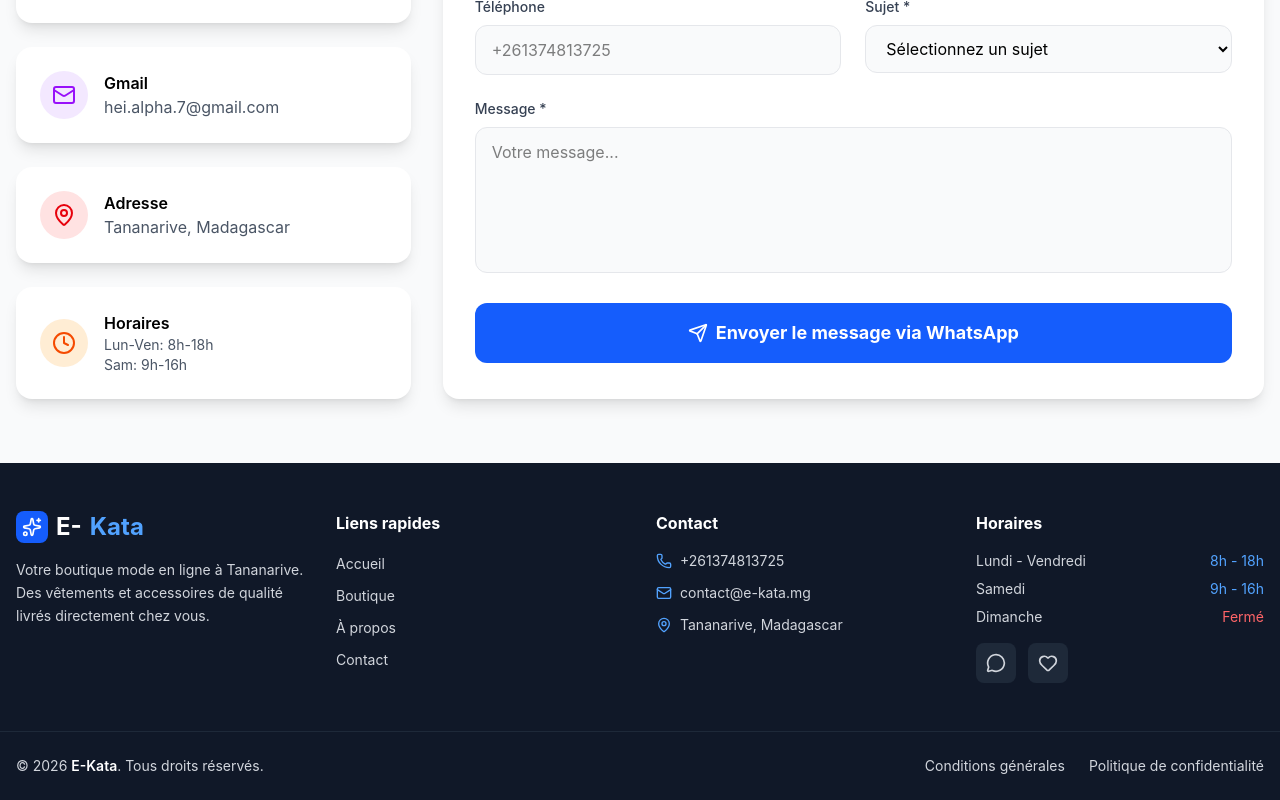
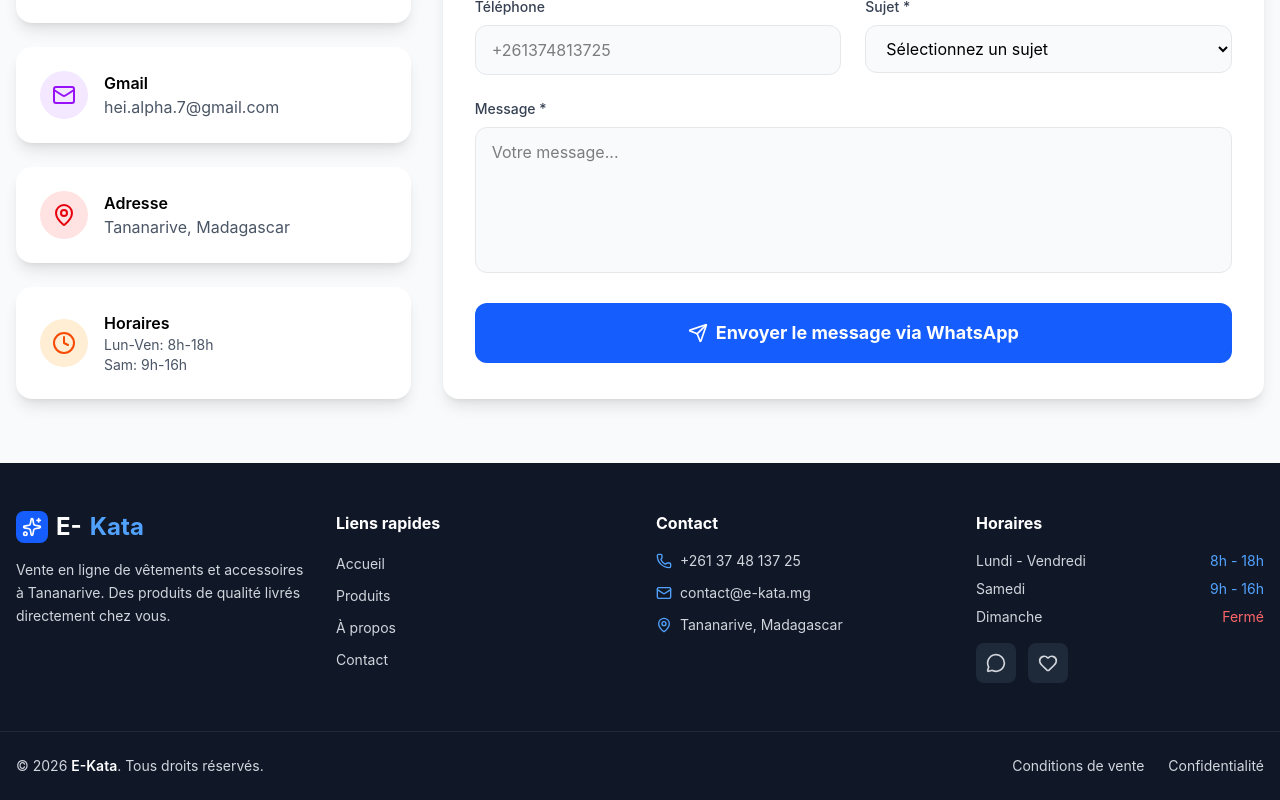
Before and after one commit to Alpha2630/E-kata_project, a React (Vite) app: page /contact in a window 1280 px wide. Shown: the part 506-1306 px from the top of the page. Built offline with nearby package versions, Linux system fonts and the light colour scheme.

Commit message:
fix: update footer text to reflect online store instead of boutique

```diff
--- a/src/components/Footer.tsx
+++ b/src/components/Footer.tsx
@@ -6,7 +6,6 @@ const Footer = () => {
 
   return (
     <footer className="bg-gray-900 text-gray-300">
-      {/* Main Footer */}
       <div className="container mx-auto px-4 py-12">
         <div className="grid grid-cols-1 md:grid-cols-2 lg:grid-cols-4 gap-8">
           {/* Brand */}
@@ -18,7 +17,7 @@ const Footer = () => {
               E-<span className="text-blue-400">Kata</span>
             </Link>
             <p className="text-sm leading-relaxed">
-              Votre boutique mode en ligne à Tananarive. Des vêtements et accessoires de qualité livrés directement chez vous.
+              Vente en ligne de vêtements et accessoires à Tananarive. Des produits de qualité livrés directement chez vous.
             </p>
           </div>
 
@@ -30,7 +29,7 @@ const Footer = () => {
                 <Link to="/" className="text-sm hover:text-blue-400 transition-colors">Accueil</Link>
               </li>
               <li>
-                <Link to="/shop" className="text-sm hover:text-blue-400 transition-colors">Boutique</Link>
+                <Link to="/shop" className="text-sm hover:text-blue-400 transition-colors">Produits</Link>
               </li>
               <li>
                 <Link to="/about" className="text-sm hover:text-blue-400 transition-colors">À propos</Link>
@@ -47,7 +46,7 @@ const Footer = () => {
             <ul className="space-y-3">
               <li className="flex items-center gap-2 text-sm">
                 <Phone className="w-4 h-4 text-blue-400 flex-shrink-0" />
-                <span>+261374813725</span>
+                <span>+261 37 48 137 25</span>
               </li>
               <li className="flex items-center gap-2 text-sm">
                 <Mail className="w-4 h-4 text-blue-400 flex-shrink-0" />
@@ -60,7 +59,7 @@ const Footer = () => {
             </ul>
           </div>
 
-          {/* Opening Hours & Social */}
+          {/* Hours & Social */}
           <div>
             <h3 className="font-bold text-white mb-4">Horaires</h3>
             <ul className="space-y-2 text-sm">
@@ -78,10 +77,9 @@ const Footer = () => {
               </li>
             </ul>
 
-            {/* Social Links */}
             <div className="flex gap-3 mt-4">
               <a
-                href="https://wa.me/261340000000"
+                href="https://wa.me/261374813725"
                 target="_blank"
                 rel="noopener noreferrer"
                 className="w-10 h-10 bg-gray-800 hover:bg-green-600 rounded-lg flex items-center justify-center transition-colors"
@@ -103,15 +101,14 @@ const Footer = () => {
         </div>
       </div>
 
-      {/* Bottom Bar */}
       <div className="border-t border-gray-800">
         <div className="container mx-auto px-4 py-6 flex flex-col md:flex-row items-center justify-between gap-4">
           <p className="text-sm text-center md:text-left">
             © {currentYear} <span className="text-white font-semibold">E-Kata</span>. Tous droits réservés.
           </p>
           <div className="flex gap-6 text-sm">
-            <a href="#" className="hover:text-blue-400 transition-colors">Conditions générales</a>
-            <a href="#" className="hover:text-blue-400 transition-colors">Politique de confidentialité</a>
+            <a href="#" className="hover:text-blue-400 transition-colors">Conditions de vente</a>
+            <a href="#" className="hover:text-blue-400 transition-colors">Confidentialité</a>
           </div>
         </div>
       </div>
```
